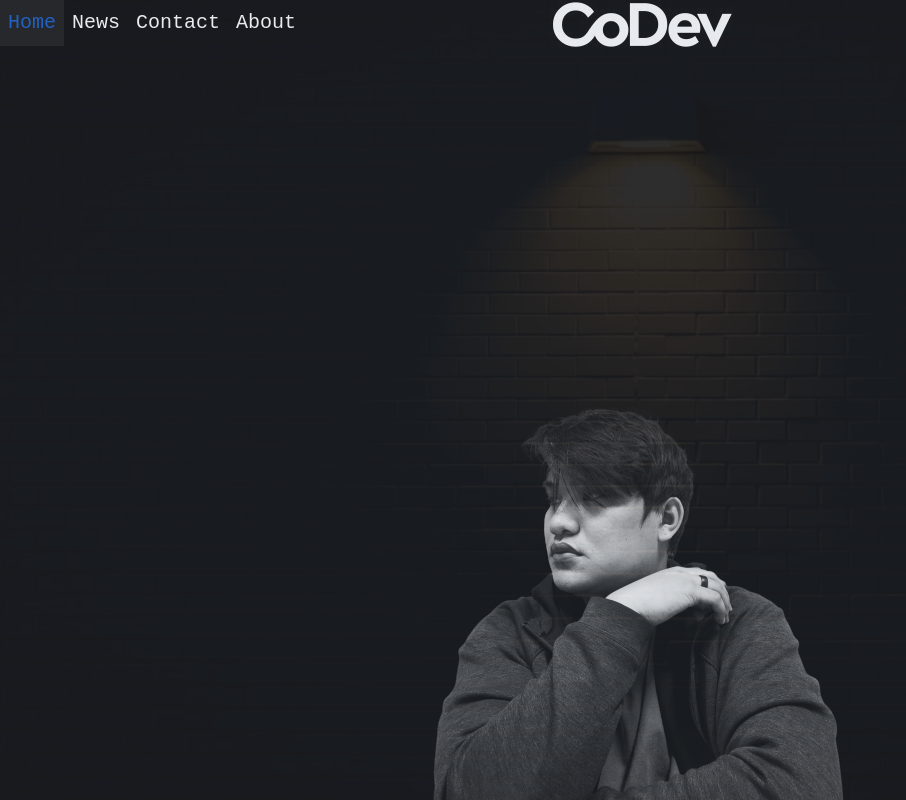
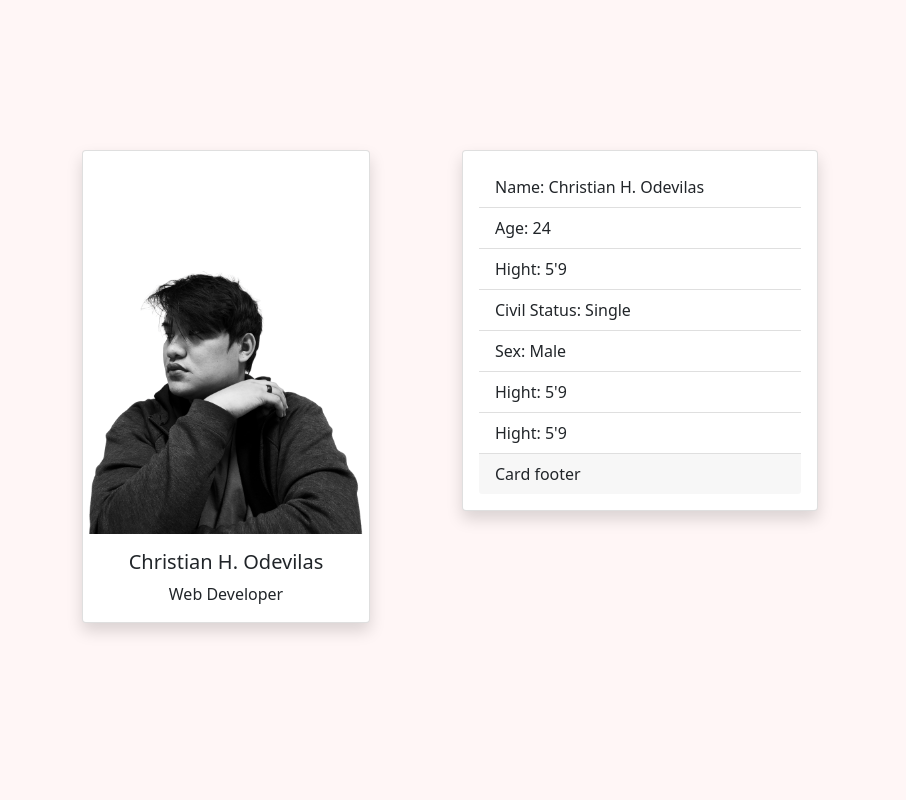
Before and after one commit to KristyanGrey/MyPortfolio, a plain HTML site: page Portfolio/index.html in a window 1280 px wide. Shown: the whole page, without its empty margins (0-906 px from the left). Drawn offline with Linux system fonts and the light colour scheme.

Commit message:
make changes

```diff
--- a/Portfolio/index.html
+++ b/Portfolio/index.html
@@ -14,24 +14,41 @@
 
     <title>My Portfolio</title>
 </head>
-<body>
-<div class="backgroundimage">
-    <div class="blackImage">
-      <div class="myPic">
-        <!-- myName -->
-        <div class="myName">
+<body class="BgColor">
 
-<!--      made changes        -->
-          <ul class="NavBar">
-            <li><a href="#" style="font-family:'Courier New'">Home</a></li>
-            <li><a href="#" style="font-family:'Courier New'">News</a></li>
-            <li><a href="#" style="font-family:'Courier New'">Contact</a></li>
-            <li><a href="#" style="font-family:'Courier New'">About</a></li>
-          </ul>
-
+<div class="container">
+  <div class="row justify-content-start">
+    <div class="col-4 profile">
+      <div class="card text-center profile shadow  mb-5 bg-white rounded" style="width: 18rem">
+        <img src="../Portfolio/Image/1.png" alt="" class="rounded mx-auto d-block" style="width: 18rem">
+        <div class="card-body">
+          <h5 class="card-title">Christian H. Odevilas</h5>
+          <p class="card-text">Web Developer</p>
         </div>
       </div>
     </div>
+
+    <div class="col-4 information">
+      <div class="card information shadow p-3 mb-5 bg-white rounded">
+        <ul class="list-group list-group-flush">
+          <li class="list-group-item">Name: Christian H. Odevilas</li>
+          <li class="list-group-item">Age: 24</li>
+          <li class="list-group-item">Hight: 5'9</li>
+          <li class="list-group-item">Civil Status: Single</li>
+          <li class="list-group-item">Sex: Male</li>
+          <li class="list-group-item">Hight: 5'9</li>
+          <li class="list-group-item">Hight: 5'9</li>
+        </ul>
+        <div class="card-footer">
+          Card footer
+        </div>
+      </div>
+    </div>
+  </div>
+
+
+
 </div>
+
 </body>
 </html>
--- a/Portfolio/style.css
+++ b/Portfolio/style.css
@@ -3,7 +3,7 @@ html {
   height: 100%;
 }
 
-.backgroundimage {
+/* .backgroundimage {
   background-image: url("../Portfolio/Image/bg.jpg");
   background-repeat: no-repeat;
   background-position: center;
@@ -59,4 +59,14 @@ a {
 
 li a:hover {
   background-color: #111;
+} */
+
+.profile{
+  margin-top: 10%;
 }
+.information{
+  margin-top: 10%;
+}
+.BgColor{
+  background-color: 	#fff6f6;
+}
```
Also changed, not shown: Portfolio/Info.html (added, +12 -0 lines), Portfolio/Contact.html (added).
